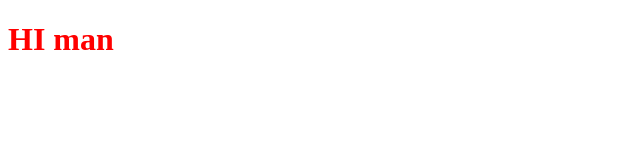
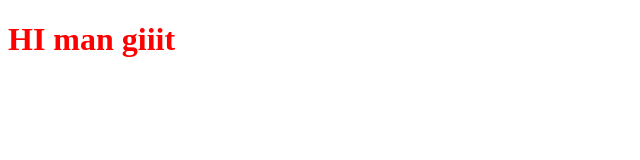
Before and after one commit to Chanchai2004/SE-Lab3-B6513535, a plain HTML site: page index.html in a window 1280 px wide. Shown: the whole page, without its empty margins (0-640 px from the left). Drawn offline with Linux system fonts and the light colour scheme.

Commit message:
create 2

```diff
--- a/index.html
+++ b/index.html
@@ -7,6 +7,6 @@
 </head>
 
 <body>
-    <h1 style="color: red">HI man</h1>
+    <h1 style="color: red">HI man giiit</h1>
 </body>
 </html>
```
